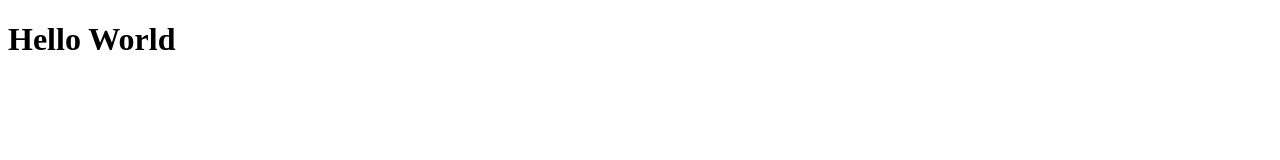
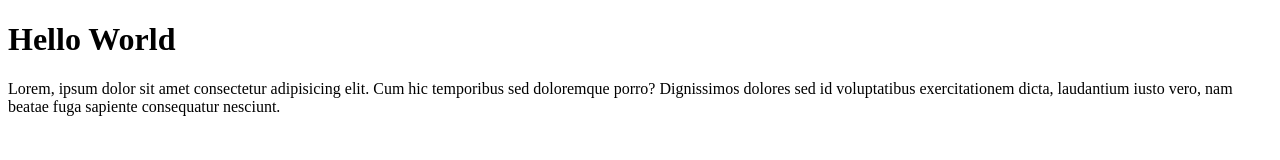
Before and after one commit to muhammadsyifaaul/wpu-git-test, a plain HTML site: page index.html in a window 1280 px wide. Drawn offline with Linux system fonts and the light colour scheme.

Commit message:
menambahkan paragraf

```diff
--- a/index.html
+++ b/index.html
@@ -7,5 +7,6 @@
 </head>
 <body>
     <h1>Hello World</h1>
+    <p>Lorem, ipsum dolor sit amet consectetur adipisicing elit. Cum hic temporibus sed doloremque porro? Dignissimos dolores sed id voluptatibus exercitationem dicta, laudantium iusto vero, nam beatae fuga sapiente consequatur nesciunt.</p>
 </body>
 </html>
```
